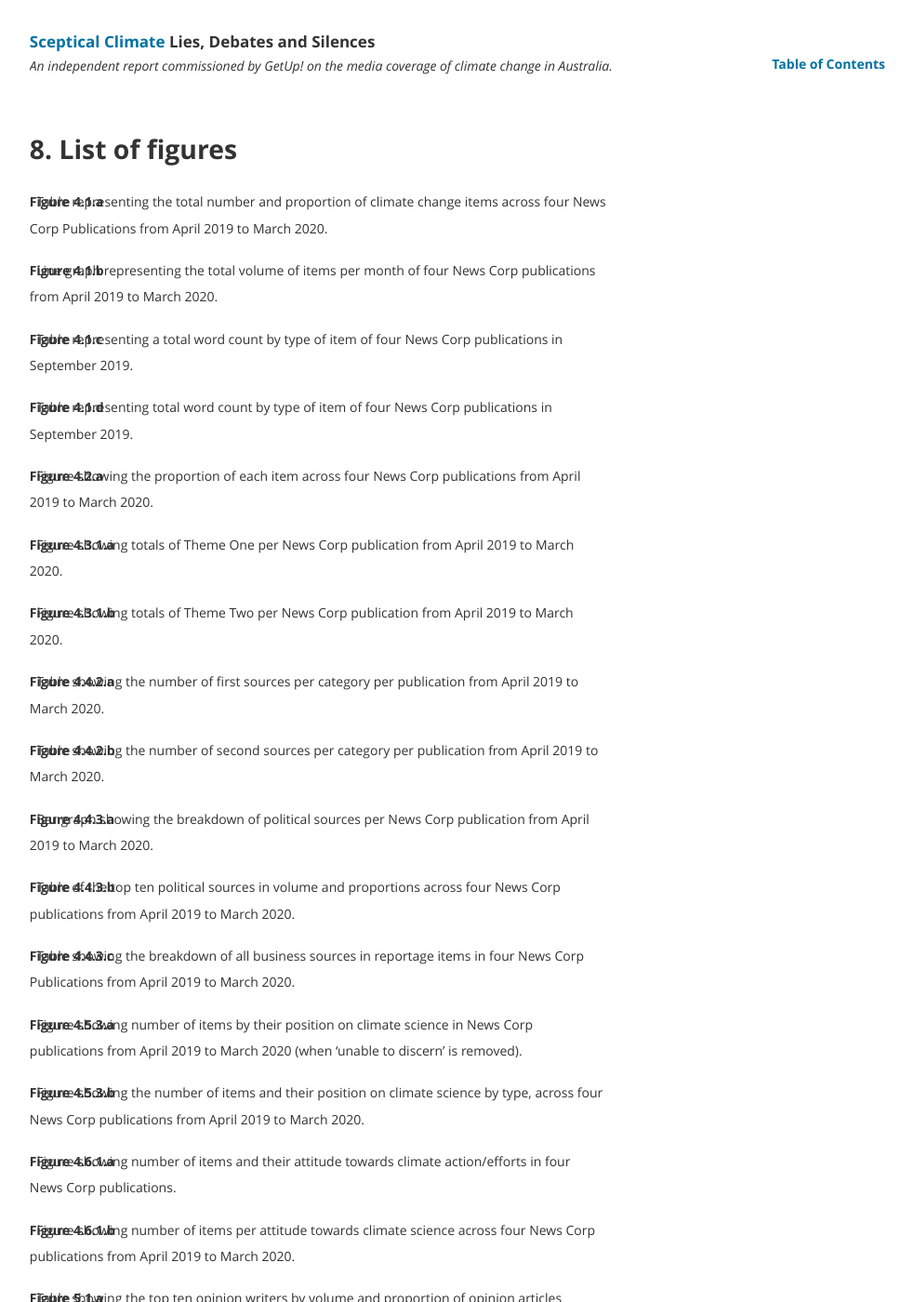
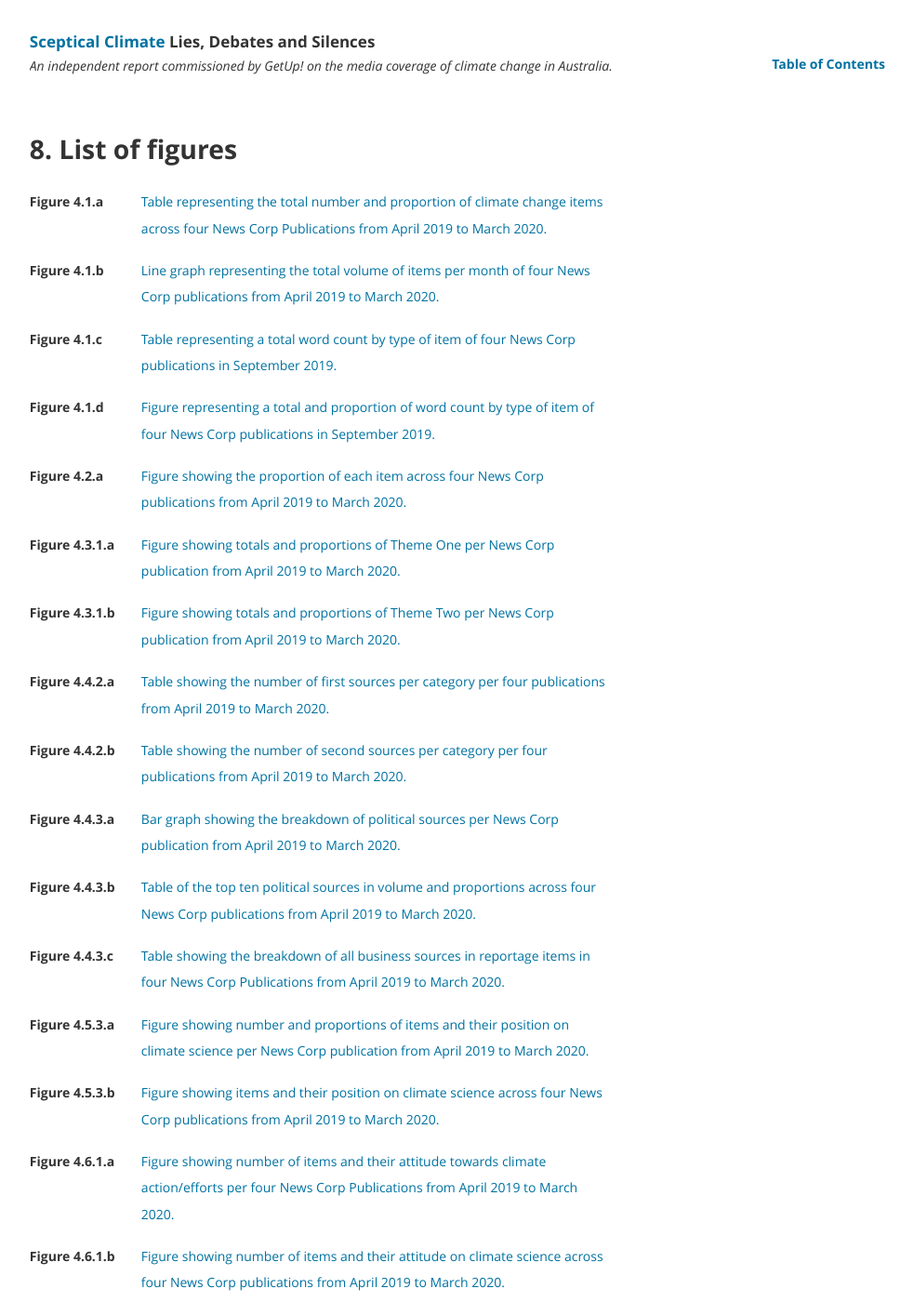
Before and after one commit to investigate/sceptical-climate, a Jekyll site: the page built from part-3/09-list-of-figures.html, in a window 1280 px wide and 1400 px high. Shown: the whole window at 93% size, without its empty margins (143-1126 px from the left). Built offline with Jekyll 4.4.1, drawn with Linux system fonts in a browser that asks for light colours; nearby versions of some CDN libraries; Markdown is read by kramdown in place of the engine named in the settings; some of the changed text lies outside the part shown.

Commit message:
Updated figure descriptions
To be more consistent with print.

```diff
--- a/part-3/09-list-of-figures.html
+++ b/part-3/09-list-of-figures.html
@@ -12,22 +12,22 @@ published: true
 <article class="read" role="main">
 	<h2 id="list-of-figures"><span class="chapter-number">8.</span> List of figures</h2>
 	<ol class="fig-list reference-list supporting xoxo">
-		<li><a href="{{ site.baseurl }}/part-3/findings/quantity-of-coverage#figure-4-1-a"><strong>Figure 4.1.a</strong></a>: Table representing the total number and proportion of climate change items across four News Corp Publications from April 2019 to March 2020.</li>
-		<li><a href="{{ site.baseurl }}/part-3/findings/quantity-of-coverage#figure-4-1-b"><strong>Figure 4.1.b</strong></a>: Line graph representing the total volume of items per month of four News Corp publications from April 2019 to March 2020.</li>
-		<li><a href="{{ site.baseurl }}/part-3/findings/quantity-of-coverage#figure-4-1-c"><strong>Figure 4.1.c</strong></a>: Table representing a total word count by type of item of four News Corp publications in September 2019.</li>
-		<li><a href="{{ site.baseurl }}/part-3/findings/quantity-of-coverage#figure-4-1-d"><strong>Figure 4.1.d</strong></a>: Table representing total word count by type of item of four News Corp publications in September 2019.</li>
-		<li><a href="{{ site.baseurl }}/part-3/findings/types-of-items#figure-4-2-a"><strong>Figure 4.2.a</strong></a>: Figure showing the proportion of each item across four News Corp publications from April 2019 to March 2020.</li>
-		<li><a href="{{ site.baseurl }}/part-3/findings/themes#figure-4-3-1-a"><strong>Figure 4.3.1.a</strong></a>: Figure showing totals of Theme One per News Corp publication from April 2019 to March 2020.</li>
-		<li><a href="{{ site.baseurl }}/part-3/findings/themes#figure-4-3-1-b"><strong>Figure 4.3.1.b</strong></a>: Figure showing totals of Theme Two per News Corp publication from April 2019 to March 2020.</li>
-		<li><a href="{{ site.baseurl }}/part-3/findings/who-gets-a-voice#figure-4-4-2-a"><strong>Figure 4.4.2.a</strong></a>: Table showing the number of first sources per category per publication from April 2019 to March 2020.</li>
-		<li><a href="{{ site.baseurl }}/part-3/findings/who-gets-a-voice#figure-4-4-2-b"><strong>Figure 4.4.2.b</strong></a>: Table showing the number of second sources per category per publication from April 2019 to March 2020.</li>
-		<li><a href="{{ site.baseurl }}/part-3/findings/who-gets-a-voice#figure-4-4-3-a"><strong>Figure 4.4.3.a</strong></a>: Bar graph showing the breakdown of political sources per News Corp publication from April 2019 to March 2020.</li>
-		<li><a href="{{ site.baseurl }}/part-3/findings/who-gets-a-voice#figure-4-4-3-b"><strong>Figure 4.4.3.b</strong></a>: Table of the top ten political sources in volume and proportions across four News Corp publications from April 2019 to March 2020.</li>
-		<li><a href="{{ site.baseurl }}/part-3/findings/who-gets-a-voice#figure-4-4-3-c"><strong>Figure 4.4.3.c</strong></a>: Table showing the breakdown of all business sources in reportage items in four News Corp Publications from April 2019 to March 2020.</li>
-		<li><a href="{{ site.baseurl }}/part-3/findings/how-news-corp-produces-scepticism#figure-4-5-3-a"><strong>Figure 4.5.3.a</strong></a>: Figure showing number of items by their position on climate science in News Corp publications from April 2019 to March 2020 (when ‘unable to discern’ is removed).</li>
-		<li><a href="{{ site.baseurl }}/part-3/findings/how-news-corp-produces-scepticism#figure-4-5-3-b"><strong>Figure 4.5.3.b</strong></a>: Figure showing the number of items and their position on climate science by type, across four News Corp publications from April 2019 to March 2020.</li>
-		<li><a href="{{ site.baseurl }}/part-3/findings/attitude-towards-climate-action#figure-4-6-1-a"><strong>Figure 4.6.1.a</strong></a>: Figure showing number of items and their attitude towards climate action/efforts in four News Corp publications.</li>
-		<li><a href="{{ site.baseurl }}/part-3/findings/attitude-towards-climate-action#figure-4-6-1-b"><strong>Figure 4.6.1.b</strong></a>: Figure showing number of items per attitude towards climate science across four News Corp publications from April 2019 to March 2020.</li>
-		<li><a href="{{ site.baseurl }}/part-3/the-sceptics/columnists#figure-5-1-a"><strong>Figure 5.1.a</strong></a>: Table showing the top ten opinion writers by volume and proportion of opinion articles discussing climate change across four News Corp publications from April 2019 to March 2020.</li>
+		<li><a href="{{ site.baseurl }}/part-3/findings/quantity-of-coverage#figure-4-1-a"><strong>Figure 4.1.a</strong> <span>Table representing the total number and proportion of climate change items across four News Corp Publications from April 2019 to March 2020.</span></a></li>
+		<li><a href="{{ site.baseurl }}/part-3/findings/quantity-of-coverage#figure-4-1-b"><strong>Figure 4.1.b</strong> <span>Line graph representing the total volume of items per month of four News Corp publications from April 2019 to March 2020.</span></a></li>
+		<li><a href="{{ site.baseurl }}/part-3/findings/quantity-of-coverage#figure-4-1-c"><strong>Figure 4.1.c</strong> <span>Table representing a total word count by type of item of four News Corp publications in September 2019.</span></a></li>
+		<li><a href="{{ site.baseurl }}/part-3/findings/quantity-of-coverage#figure-4-1-d"><strong>Figure 4.1.d</strong> <span>Figure representing a total and proportion of word count by type of item of four News Corp publications in September 2019.</span></a></li>
+		<li><a href="{{ site.baseurl }}/part-3/findings/types-of-items#figure-4-2-a"><strong>Figure 4.2.a</strong> <span>Figure showing the proportion of each item across four News Corp publications from April 2019 to March 2020.</span></a></li>
+		<li><a href="{{ site.baseurl }}/part-3/findings/themes#figure-4-3-1-a"><strong>Figure 4.3.1.a</strong> <span>Figure showing totals and proportions of Theme One per News Corp publication from April 2019 to March 2020.</span></a></li>
+		<li><a href="{{ site.baseurl }}/part-3/findings/themes#figure-4-3-1-b"><strong>Figure 4.3.1.b</strong> <span>Figure showing totals and proportions of Theme Two per News Corp publication from April 2019 to March 2020.</span></a></li>
+		<li><a href="{{ site.baseurl }}/part-3/findings/who-gets-a-voice#figure-4-4-2-a"><strong>Figure 4.4.2.a</strong> <span>Table showing the number of first sources per category per four publications from April 2019 to March 2020.</span></a></li>
+		<li><a href="{{ site.baseurl }}/part-3/findings/who-gets-a-voice#figure-4-4-2-b"><strong>Figure 4.4.2.b</strong> <span>Table showing the number of second sources per category per four publications from April 2019 to March 2020.</span></a></li>
+		<li><a href="{{ site.baseurl }}/part-3/findings/who-gets-a-voice#figure-4-4-3-a"><strong>Figure 4.4.3.a</strong> <span>Bar graph showing the breakdown of political sources per News Corp publication from April 2019 to March 2020.</span></a></li>
+		<li><a href="{{ site.baseurl }}/part-3/findings/who-gets-a-voice#figure-4-4-3-b"><strong>Figure 4.4.3.b</strong> <span>Table of the top ten political sources in volume and proportions across four News Corp publications from April 2019 to March 2020.</span></a></li>
+		<li><a href="{{ site.baseurl }}/part-3/findings/who-gets-a-voice#figure-4-4-3-c"><strong>Figure 4.4.3.c</strong> <span>Table showing the breakdown of all business sources in reportage items in four News Corp Publications from April 2019 to March 2020.</span></a></li>
+		<li><a href="{{ site.baseurl }}/part-3/findings/how-news-corp-produces-scepticism#figure-4-5-3-a"><strong>Figure 4.5.3.a</strong> <span>Figure showing number and proportions of items and their position on climate science per News Corp publication from April 2019 to March 2020.</span></a></li>
+		<li><a href="{{ site.baseurl }}/part-3/findings/how-news-corp-produces-scepticism#figure-4-5-3-b"><strong>Figure 4.5.3.b</strong> <span>Figure showing items and their position on climate science across four News Corp publications from April 2019 to March 2020.</span></a></li>
+		<li><a href="{{ site.baseurl }}/part-3/findings/attitude-towards-climate-action#figure-4-6-1-a"><strong>Figure 4.6.1.a</strong> <span>Figure showing number of items and their attitude towards climate action/efforts per four News Corp Publications from April 2019 to March 2020.</span></a></li>
+		<li><a href="{{ site.baseurl }}/part-3/findings/attitude-towards-climate-action#figure-4-6-1-b"><strong>Figure 4.6.1.b</strong> <span>Figure showing number of items and their attitude on climate science across four News Corp publications from April 2019 to March 2020.</span></a></li>
+		<li><a href="{{ site.baseurl }}/part-3/the-sceptics/columnists#figure-5-1-a"><strong>Figure 5.1.a</strong> <span>Table showing the top ten opinion writers by volume and proportion of opinion articles discussing climate change across four News Corp publications from April 2019 to March 2020.</span></a></li>
 	</ol>
 </article>
--- a/part-3/findings/04-03-themes.html
+++ b/part-3/findings/04-03-themes.html
@@ -72,7 +72,7 @@ previous_page_path: "/part-3/findings/types-of-items"
 
 	<figure id="figure-4-3-1-a">
 
-		<figcaption><a href="#figure-4-3-1-a" class="anchor-hint scroll">Figure 4.3.1.a</a>: Figure showing totals of Theme One per News Corp publication from April 2019 to March 2020.</figcaption>
+		<figcaption><a href="#figure-4-3-1-a" class="anchor-hint scroll">Figure 4.3.1.a</a>: Figure showing totals and proportions of Theme One per News Corp publication from April 2019 to March 2020.</figcaption>
 
 		<iframe title="Dominant themes (Theme One) per publication, April 2019–March 2020" aria-label="Stacked Bars" id="datawrapper-chart-CzMh4" src="https://datawrapper.dwcdn.net/CzMh4/6/" scrolling="no" frameborder="0" style="width: 0; min-width: 100% !important; border: none;" height="240"></iframe><script type="text/javascript">!function(){"use strict";window.addEventListener("message",(function(a){if(void 0!==a.data["datawrapper-height"])for(var e in a.data["datawrapper-height"]){var t=document.getElementById("datawrapper-chart-"+e)||document.querySelector("iframe[src*='"+e+"']");t&&(t.style.height=a.data["datawrapper-height"][e]+"px")}}))}();
 		</script>
@@ -81,7 +81,7 @@ previous_page_path: "/part-3/findings/types-of-items"
 
 	<figure id="figure-4-3-1-b">
 
-		<figcaption><a href="#figure-4-3-1-b" class="anchor-hint scroll">Figure 4.3.1.b</a>: Figure showing totals of Theme Two per News Corp publication from April 2019 to March 2020.</figcaption>
+		<figcaption><a href="#figure-4-3-1-b" class="anchor-hint scroll">Figure 4.3.1.b</a>: Figure showing totals and proportions of Theme Two per News Corp publication from April 2019 to March 2020.</figcaption>
 
 		<iframe title="Additional themes (Theme Two) per publication, April 2019–March 2020" aria-label="Stacked Bars" id="datawrapper-chart-SHzq9" src="https://datawrapper.dwcdn.net/SHzq9/5/" scrolling="no" frameborder="0" style="width: 0; min-width: 100% !important; border: none;" height="240"></iframe><script type="text/javascript">!function(){"use strict";window.addEventListener("message",(function(a){if(void 0!==a.data["datawrapper-height"])for(var e in a.data["datawrapper-height"]){var t=document.getElementById("datawrapper-chart-"+e)||document.querySelector("iframe[src*='"+e+"']");t&&(t.style.height=a.data["datawrapper-height"][e]+"px")}}))}();
 		</script>
--- a/part-3/findings/04-04-who-gets-a-voice.html
+++ b/part-3/findings/04-04-who-gets-a-voice.html
@@ -41,7 +41,7 @@ previous_page_path: "/part-3/findings/themes"
 
 	<figure id="figure-4-4-2-a">
 
-		<figcaption><a href="#figure-4-4-2-a" class="anchor-hint scroll">Figure 4.4.2.a</a>: Table showing the number of first sources per category per publication from April 2019 to March 2020.</figcaption>
+		<figcaption><a href="#figure-4-4-2-a" class="anchor-hint scroll">Figure 4.4.2.a</a>: Table showing the number of first sources per category per four publications from April 2019 to March 2020.</figcaption>
 
 		<iframe title="Total of first sources per category per publication, April 2019–March 2020" aria-label="chart" id="datawrapper-chart-v6IsH" src="https://datawrapper.dwcdn.net/v6IsH/3/" scrolling="no" frameborder="0" style="width: 0; min-width: 100% !important; border: none;" height="517"></iframe><script type="text/javascript">!function(){"use strict";window.addEventListener("message",(function(a){if(void 0!==a.data["datawrapper-height"])for(var e in a.data["datawrapper-height"]){var t=document.getElementById("datawrapper-chart-"+e)||document.querySelector("iframe[src*='"+e+"']");t&&(t.style.height=a.data["datawrapper-height"][e]+"px")}}))}();
 		</script>
@@ -50,7 +50,7 @@ previous_page_path: "/part-3/findings/themes"
 
 	<figure id="figure-4-4-2-b">
 
-		<figcaption><a href="figure-4-4-2-b" class="anchor-hint scroll">Figure 4.4.2.b</a>: Table showing the number of second sources per category per publication from April 2019 to March 2020.</figcaption>
+		<figcaption><a href="figure-4-4-2-b" class="anchor-hint scroll">Figure 4.4.2.b</a>: Table showing the number of second sources per category per four publications from April 2019 to March 2020.</figcaption>
 
 		<iframe title="Total of second sources per category per publication, April 2019–March 2020" aria-label="chart" id="datawrapper-chart-rKYFJ" src="https://datawrapper.dwcdn.net/rKYFJ/3/" scrolling="no" frameborder="0" style="width: 0; min-width: 100% !important; border: none;" height="517"></iframe><script type="text/javascript">!function(){"use strict";window.addEventListener("message",(function(a){if(void 0!==a.data["datawrapper-height"])for(var e in a.data["datawrapper-height"]){var t=document.getElementById("datawrapper-chart-"+e)||document.querySelector("iframe[src*='"+e+"']");t&&(t.style.height=a.data["datawrapper-height"][e]+"px")}}))}();
 		</script>
--- a/part-3/findings/04-05-how-news-corp-produces-scepticism.html
+++ b/part-3/findings/04-05-how-news-corp-produces-scepticism.html
@@ -69,7 +69,7 @@ previous_page_path: "/part-3/findings/who-gets-a-voice"
 
 	<figure id="figure-4-5-3-a">
 
-		<figcaption><a href="#figure-4-5-3-a" class="anchor-hint scroll">Figure 4.5.3.a</a>: Figure showing number of items by their position on climate science in News Corp publications from April 2019 to March 2020 (when ‘unable to discern’ is removed).</figcaption>
+		<figcaption><a href="#figure-4-5-3-a" class="anchor-hint scroll">Figure 4.5.3.a</a>: Figure showing number and proportions of items position on climate science per News Corp publication from April 2019 to March 2020.</figcaption>
 
 		<iframe title="Number of items per position on climate change per publication, April 2019–March 2020" aria-label="Stacked Bars" id="datawrapper-chart-R2moV" src="https://datawrapper.dwcdn.net/R2moV/2/" scrolling="no" frameborder="0" style="width: 0; min-width: 100% !important; border: none;" height="222"></iframe><script type="text/javascript">!function(){"use strict";window.addEventListener("message",(function(a){if(void 0!==a.data["datawrapper-height"])for(var e in a.data["datawrapper-height"]){var t=document.getElementById("datawrapper-chart-"+e)||document.querySelector("iframe[src*='"+e+"']");t&&(t.style.height=a.data["datawrapper-height"][e]+"px")}}))}();
 		</script>
@@ -112,7 +112,7 @@ previous_page_path: "/part-3/findings/who-gets-a-voice"
 
 	<figure id="figure-4-5-3-b">
 
-		<figcaption><a href="#figure-4-5-3-b" class="anchor-hint scroll">Figure 4.5.3.b</a>: Figure showing the number of items and their position on climate science by type, across four News Corp publications from April 2019 to March 2020.</figcaption>
+		<figcaption><a href="#figure-4-5-3-b" class="anchor-hint scroll">Figure 4.5.3.b</a>: Figure showing items and their position on climate science across four News Corp publications from April 2019 to March 2020.</figcaption>
 
 		<iframe title="Number of each type of item per position on climate change, April 2019–March 2020" aria-label="Stacked Bars" id="datawrapper-chart-fPAPr" src="https://datawrapper.dwcdn.net/fPAPr/4/" scrolling="no" frameborder="0" style="width: 0; min-width: 100% !important; border: none;" height="261"></iframe><script type="text/javascript">!function(){"use strict";window.addEventListener("message",(function(a){if(void 0!==a.data["datawrapper-height"])for(var e in a.data["datawrapper-height"]){var t=document.getElementById("datawrapper-chart-"+e)||document.querySelector("iframe[src*='"+e+"']");t&&(t.style.height=a.data["datawrapper-height"][e]+"px")}}))}();
 		</script>
--- a/part-3/findings/04-06-attitude-towards-climate-action.html
+++ b/part-3/findings/04-06-attitude-towards-climate-action.html
@@ -35,7 +35,7 @@ previous_page_path: "/part-3/findings/how-news-corp-produces-scepticism"
 
 	<figure id="figure-4-6-1-a">
 
-		<figcaption><a href="#figure-4-6-1-a" class="anchor-hint scroll">Figure 4.6.1.a</a>: Figure showing number of items and their attitude towards climate action/efforts in four News Corp publications.</figcaption>
+		<figcaption><a href="#figure-4-6-1-a" class="anchor-hint scroll">Figure 4.6.1.a</a>: Figure showing number of items and their attitude towards climate action/efforts per four News Corp Publications from April 2019 to March 2020.</figcaption>
 
 		<iframe title="Number of items per attitude towards climate action per publication, April 2019–March 2020" aria-label="Stacked Bars" id="datawrapper-chart-skw6g" src="https://datawrapper.dwcdn.net/skw6g/3/" scrolling="no" frameborder="0" style="width: 0; min-width: 100% !important; border: none;" height="222"></iframe><script type="text/javascript">!function(){"use strict";window.addEventListener("message",(function(a){if(void 0!==a.data["datawrapper-height"])for(var e in a.data["datawrapper-height"]){var t=document.getElementById("datawrapper-chart-"+e)||document.querySelector("iframe[src*='"+e+"']");t&&(t.style.height=a.data["datawrapper-height"][e]+"px")}}))}();
 		</script>
@@ -48,7 +48,7 @@ previous_page_path: "/part-3/findings/how-news-corp-produces-scepticism"
 
 	<figure id="figure-4-6-1-b">
 
-		<figcaption><a href="#figure-4-6-1-b" class="anchor-hint scroll">Figure 4.6.1.b</a>: Figure showing number of items per attitude towards climate science across four News Corp publications from April 2019 to March 2020.</figcaption>
+		<figcaption><a href="#figure-4-6-1-b" class="anchor-hint scroll">Figure 4.6.1.b</a>: Figure showing number of items and their attitude on climate science across four News Corp publications from April 2019 to March 2020.</figcaption>
 
 		<iframe title="Number of each type of item per attitude towards climate science, April 2019–March 2020" aria-label="Stacked Bars" id="datawrapper-chart-87Rg1" src="https://datawrapper.dwcdn.net/87Rg1/2/" scrolling="no" frameborder="0" style="width: 0; min-width: 100% !important; border: none;" height="261"></iframe><script type="text/javascript">!function(){"use strict";window.addEventListener("message",(function(a){if(void 0!==a.data["datawrapper-height"])for(var e in a.data["datawrapper-height"]){var t=document.getElementById("datawrapper-chart-"+e)||document.querySelector("iframe[src*='"+e+"']");t&&(t.style.height=a.data["datawrapper-height"][e]+"px")}}))}();
 		</script>
```
